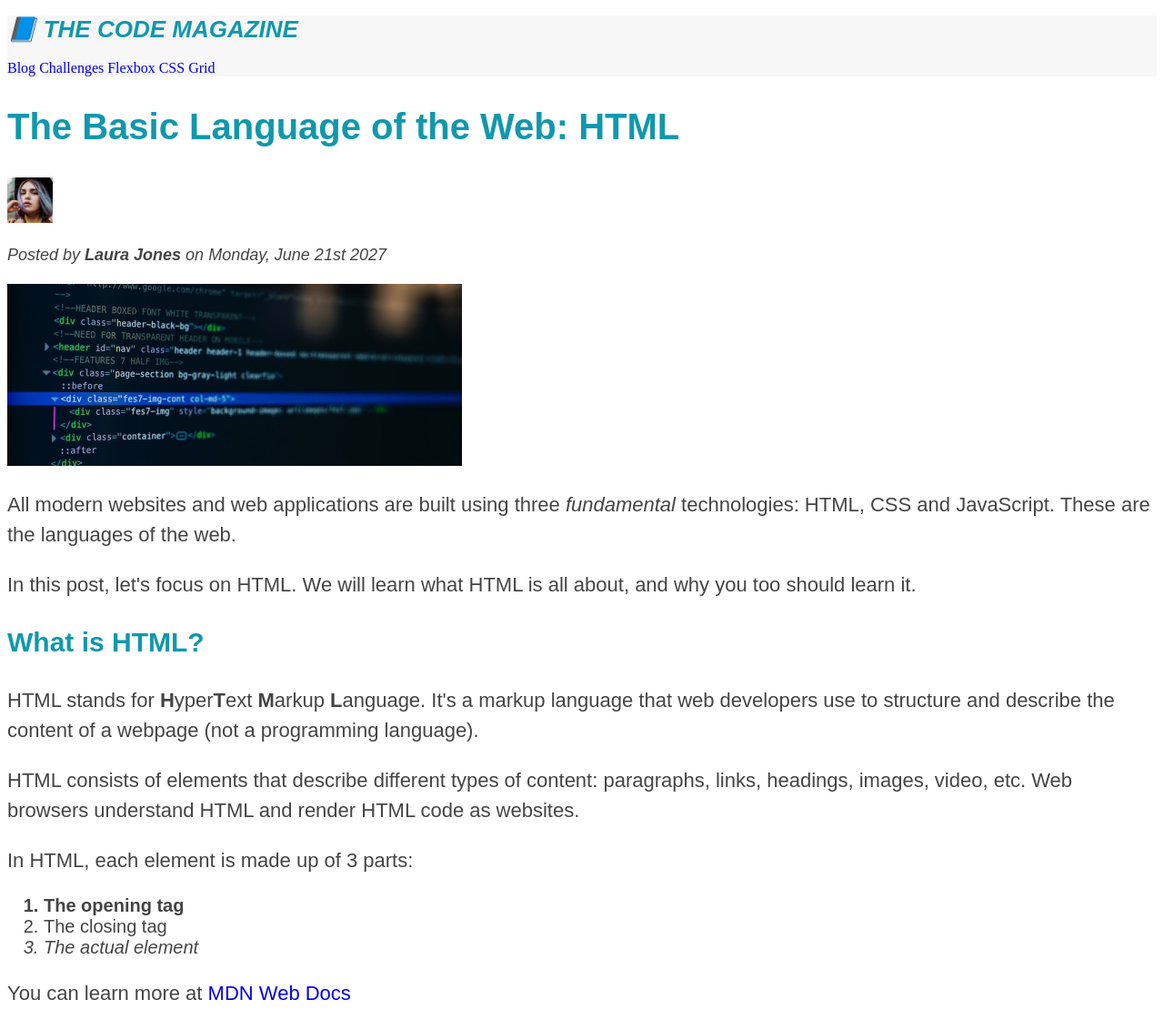
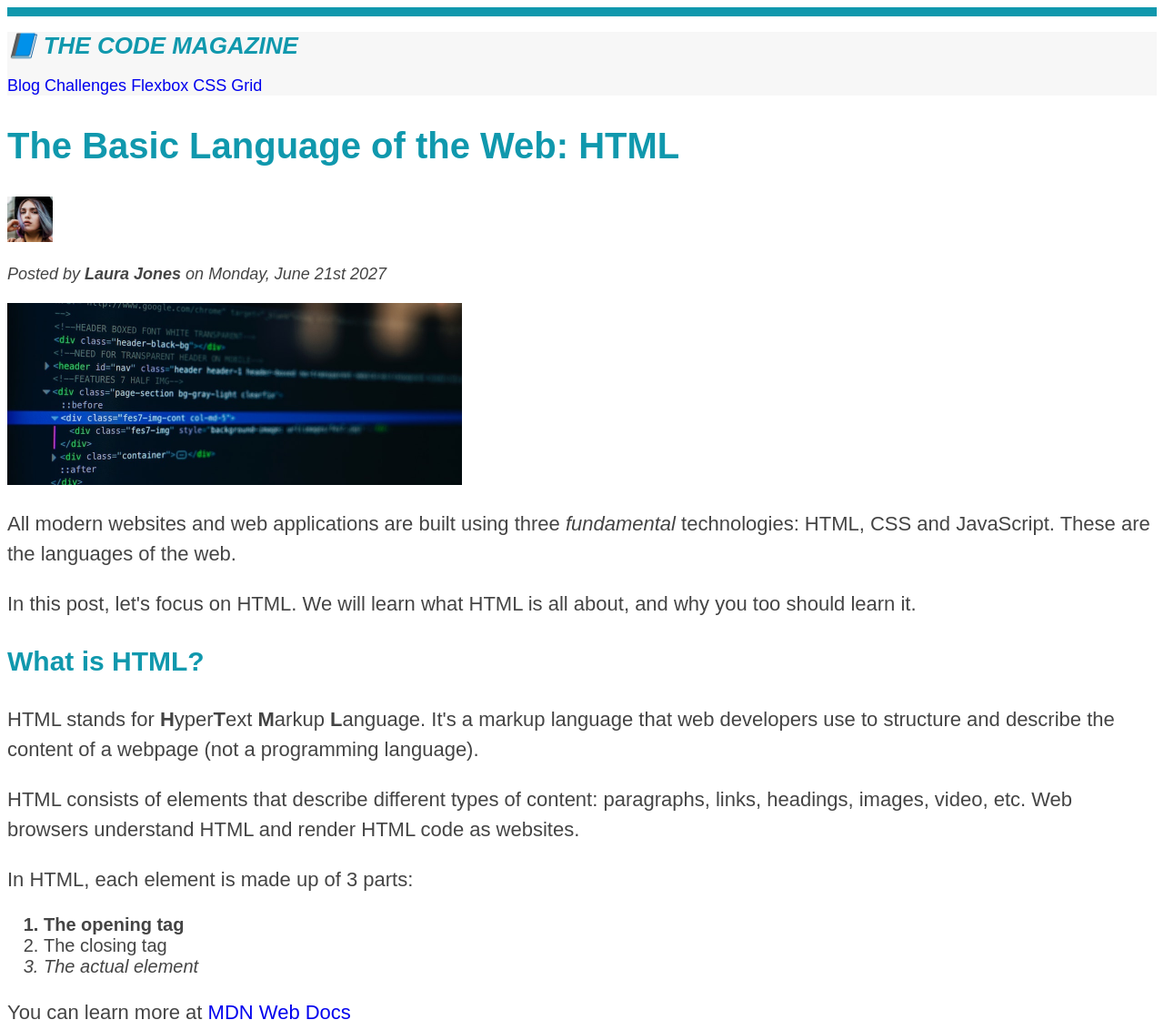
Before and after one commit to elyashar/HTML_fundamentals, a plain HTML site: page index.html in a window 1280 px wide. Shown: the top 1132 px of the page at 91% size. Drawn offline with Linux system fonts and the light colour scheme.

Commit message:
Selector and inheritance

```diff
--- a/index.html
+++ b/index.html
@@ -21,6 +21,7 @@
       <h1>📘 The Code Magazine</h1>
 
       <nav>
+        <!-- <strong>This is the navigation</strong> -->
         <a href="blog.html">Blog</a>
         <a href="#">Challenges</a>
         <a href="#">Flexbox</a>
@@ -145,7 +146,9 @@
     </aside>
 
     <footer>
-      <p id="copyright">Copyright &copy; 2027 by The Code Magazine.</p>
+      <p id="copyright" class="copyright text">
+        Copyright &copy; 2027 by The Code Magazine.
+      </p>
     </footer>
   </body>
 </html>
--- a/style.css
+++ b/style.css
@@ -1,11 +1,12 @@
-h1,
-h2,
-h3,
-h4,
-p,
-li {
+/* * {
+  border-top: 10px solid #1098ad;
+} */
+
+body {
+  color: #444;
   font-family: sans-serif;
-  color: #444;
+
+  border-top: 10px solid #1098ad;
 }
 
 h1,
@@ -129,3 +130,24 @@ a:active {
   font-style: italic;
 }
 /* LVHA */
+
+/* Resolving conflicts */
+/* #copyright {
+  color: red;
+}
+
+.copyright {
+  color: blur;
+}
+
+.text {
+  color: yellow;
+}
+
+footer p {
+  color: green;
+} */
+
+nav {
+  font-size: 18px;
+}
```
